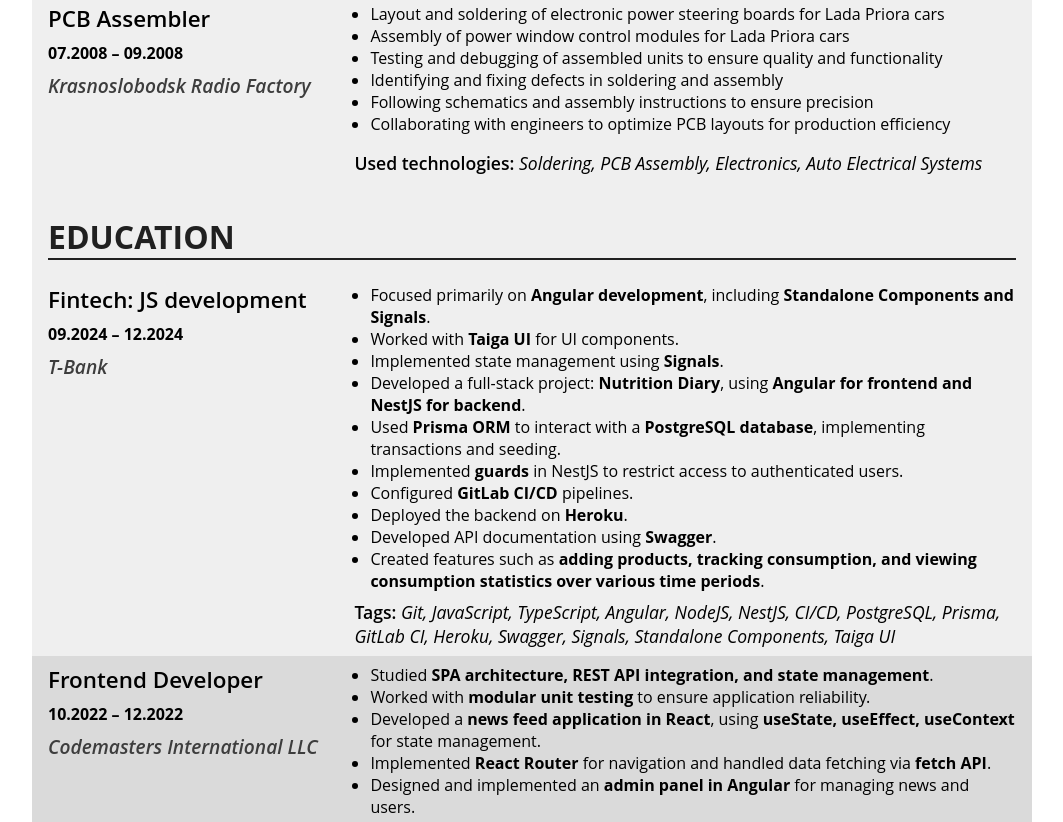
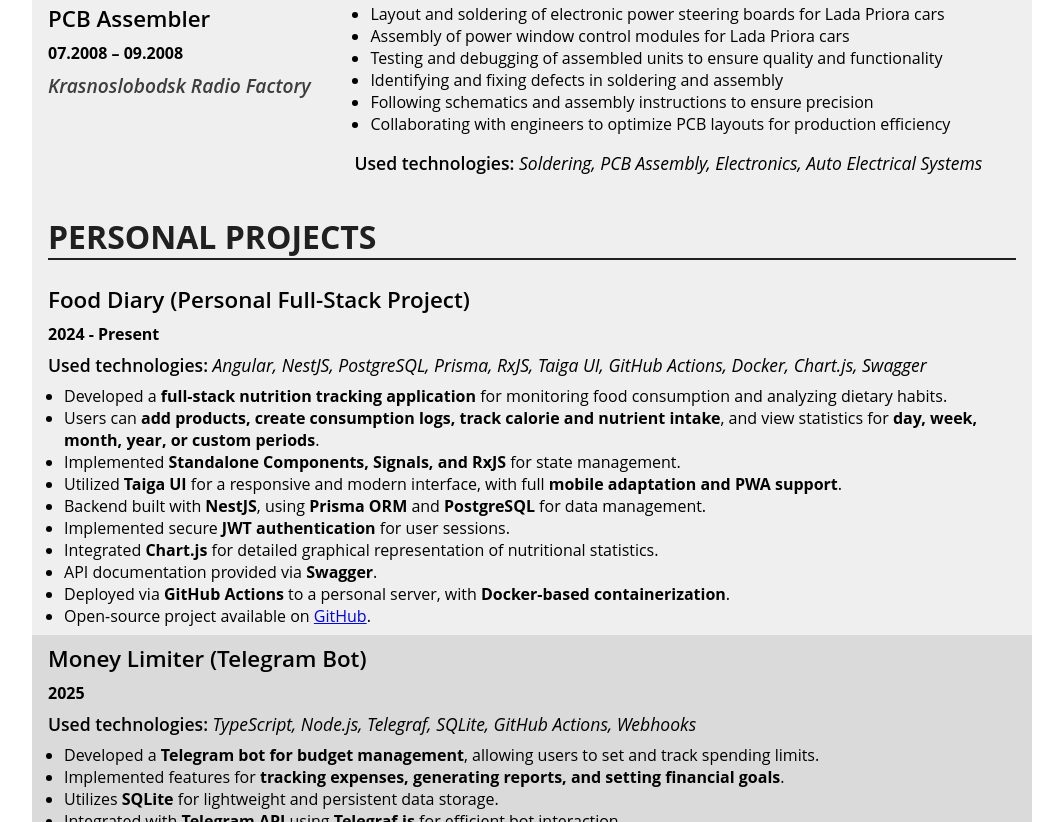
Before and after one commit to alexindima/alexindima.github.io, a plain HTML site: page index.html in a window 1280 px wide. Shown: the part 1978-2800 px from the top of the page, without its empty margins (108-1171 px from the left). Drawn offline with Linux system fonts and the light colour scheme.

Commit message:
Add pet projects information

```diff
--- a/assets/scripts/components.js
+++ b/assets/scripts/components.js
@@ -83,6 +83,29 @@ class CVExperience extends HTMLElement {
     }
 }
 
+class CVPersonalProject extends HTMLElement {
+    connectedCallback() {
+        const name = this.getAttribute('name');
+        const date = this.getAttribute('date');
+        const technologies = this.getAttribute('technologies');
+
+        const content = this.innerHTML;
+        this.innerHTML = `
+            <div class="cv-personal-project">
+                <span class="cv-personal-project__title">${name}</span>
+                <span class="cv-personal-project__date">${date}</span>
+                <div class="cv-personal-project__used-technologies">
+                    <span class="cv-personal-project__used-technologies-title">Used technologies: </span>
+                    <span class="cv-personal-project__used-technologies-body">${technologies}</span>
+                </div>
+                <ul class="cv-personal-project__details">
+                    ${content}
+                </ul>
+            </div>
+        `;
+    }
+}
+
 class CVEducation extends HTMLElement {
     connectedCallback() {
         const date = this.getAttribute('date');
@@ -133,5 +156,6 @@ customElements.define('cv-section', CVSection);
 customElements.define("cv-contacts", CVContacts);
 customElements.define("cv-language", CVLanguage);
 customElements.define('cv-experience', CVExperience);
+customElements.define('cv-personal-project', CVPersonalProject);
 customElements.define('cv-education', CVEducation);
 customElements.define("cv-certificate", CVCertificate);
--- a/assets/styles/style.css
+++ b/assets/styles/style.css
@@ -54,7 +54,7 @@ body {
         display: flex;
         gap: 1rem;
         justify-content: space-around;
-        padding: 0.5rem 1rem;
+        padding: 8px 16px;
         color: var(--header-info-text-color);
         background-color: var(--header-bg-color);
     }
@@ -191,7 +191,7 @@ body {
 
         .language-dots {
             display: flex;
-            gap: 5px;
+            gap: 4px;
 
             .dot {
                 width: 20px;
@@ -326,6 +326,39 @@ body {
     }
 }
 
+.cv-personal-project {
+    display: flex;
+    flex-direction: column;
+    padding: 8px 16px;
+    gap: 8px;
+
+    .cv-personal-project__date {
+        font-weight: bold;
+    }
+
+    .cv-personal-project__title {
+        font-size: 1.4rem;
+        font-weight: 600;
+    }
+
+    .cv-personal-project__details {
+        margin: 0;
+        padding-left: 1rem;
+    }
+
+    .cv-personal-project__used-technologies {
+        font-size: 1.1rem;
+
+        .cv-personal-project__used-technologies-title {
+            font-weight: 600;
+        }
+
+        .cv-personal-project__used-technologies-body {
+            font-style: italic;
+        }
+    }
+}
+
 .cv-education {
     display: flex;
     padding: 8px 16px;
@@ -363,7 +396,7 @@ body {
 
     .cv-education__details {
         margin: 0;
-        padding-left: 1rem;
+        padding-left: 16px;
     }
 
     .cv-education__tags {
--- a/index.html
+++ b/index.html
@@ -131,6 +131,48 @@
                         <li>Collaborating with engineers to optimize PCB layouts for production efficiency</li>
                     </cv-experience>
                 </cv-section>
+                <cv-section name="PERSONAL PROJECTS">
+                    <cv-personal-project
+                        name="Food Diary (Personal Full-Stack Project)"
+                        date="2024 - Present"
+                        technologies="Angular, NestJS, PostgreSQL, Prisma, RxJS, Taiga UI, GitHub Actions, Docker, Chart.js, Swagger"
+                    >
+                        <li>Developed a <strong>full-stack nutrition tracking application</strong> for monitoring food consumption and analyzing dietary habits.</li>
+                        <li>Users can <strong>add products, create consumption logs, track calorie and nutrient intake</strong>, and view statistics for <strong>day, week, month, year, or custom periods</strong>.</li>
+                        <li>Implemented <strong>Standalone Components, Signals, and RxJS</strong> for state management.</li>
+                        <li>Utilized <strong>Taiga UI</strong> for a responsive and modern interface, with full <strong>mobile adaptation and PWA support</strong>.</li>
+                        <li>Backend built with <strong>NestJS</strong>, using <strong>Prisma ORM</strong> and <strong>PostgreSQL</strong> for data management.</li>
+                        <li>Implemented secure <strong>JWT authentication</strong> for user sessions.</li>
+                        <li>Integrated <strong>Chart.js</strong> for detailed graphical representation of nutritional statistics.</li>
+                        <li>API documentation provided via <strong>Swagger</strong>.</li>
+                        <li>Deployed via <strong>GitHub Actions</strong> to a personal server, with <strong>Docker-based containerization</strong>.</li>
+                        <li>Open-source project available on <a href="https://github.com/alexindima/food-diary" target="_blank">GitHub</a>.</li>
+                    </cv-personal-project>
+                    <cv-personal-project
+                        name="Money Limiter (Telegram Bot)"
+                        date="2025"
+                        technologies="TypeScript, Node.js, Telegraf, SQLite, GitHub Actions, Webhooks"
+                    >
+                        <li>Developed a <strong>Telegram bot for budget management</strong>, allowing users to set and track spending limits.</li>
+                        <li>Implemented features for <strong>tracking expenses, generating reports, and setting financial goals</strong>.</li>
+                        <li>Utilizes <strong>SQLite</strong> for lightweight and persistent data storage.</li>
+                        <li>Integrated with <strong>Telegram API</strong> using <strong>Telegraf.js</strong> for efficient bot interaction.</li>
+                        <li>Supports <strong>webhooks and polling</strong> for real-time updates.</li>
+                        <li>Automated deployment via <strong>GitHub Actions</strong>, ensuring smooth continuous delivery.</li>
+                        <li>Open-source project available on <a href="https://github.com/alexindima/telegram-bot-money-limiter" target="_blank">GitHub</a>.</li>
+                    </cv-personal-project>
+                    <cv-personal-project
+                        name="CheckRangeSupport (Utility Project)"
+                        date="2024"
+                        technologies="C#, .NET, HTTP, Web APIs"
+                    >
+                        <li>Developed a <strong>utility to check HTTP Range request support</strong> in web services.</li>
+                        <li>Uses <strong>C# and .NET</strong> to send requests and analyze server responses.</li>
+                        <li>Helps developers <strong>optimize streaming and file download mechanisms</strong> by detecting support for <strong>partial content (HTTP 206 response)</strong>.</li>
+                        <li>Designed for <strong>debugging and performance testing</strong> in content delivery applications.</li>
+                        <li>Open-source project available on <a href="https://github.com/alexindima/CheckRangeSupport" target="_blank">GitHub</a>.</li>
+                    </cv-personal-project>
+                </cv-section>
                 <cv-section name="EDUCATION">
                     <cv-education
                         date="09.2024 – 12.2024"
```
